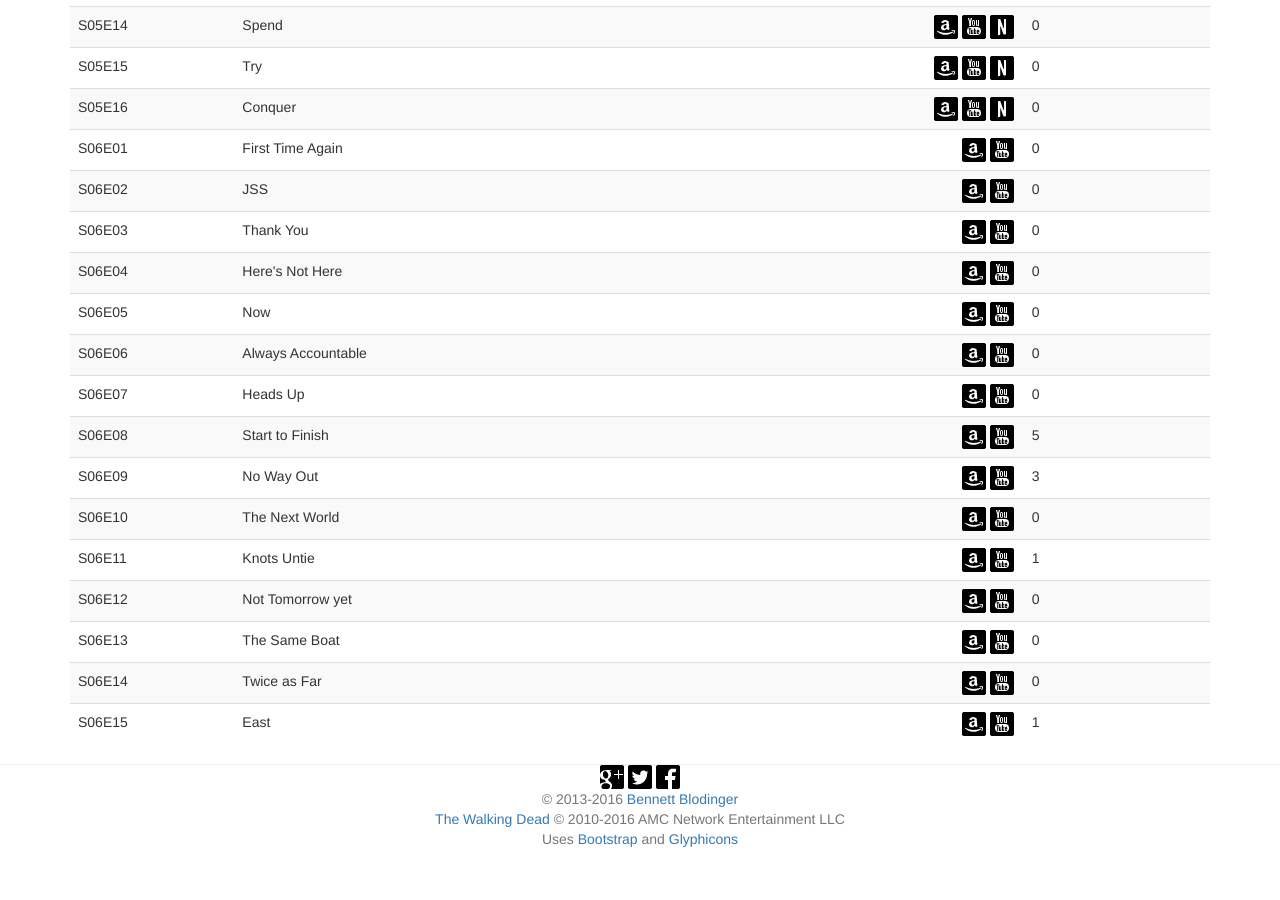
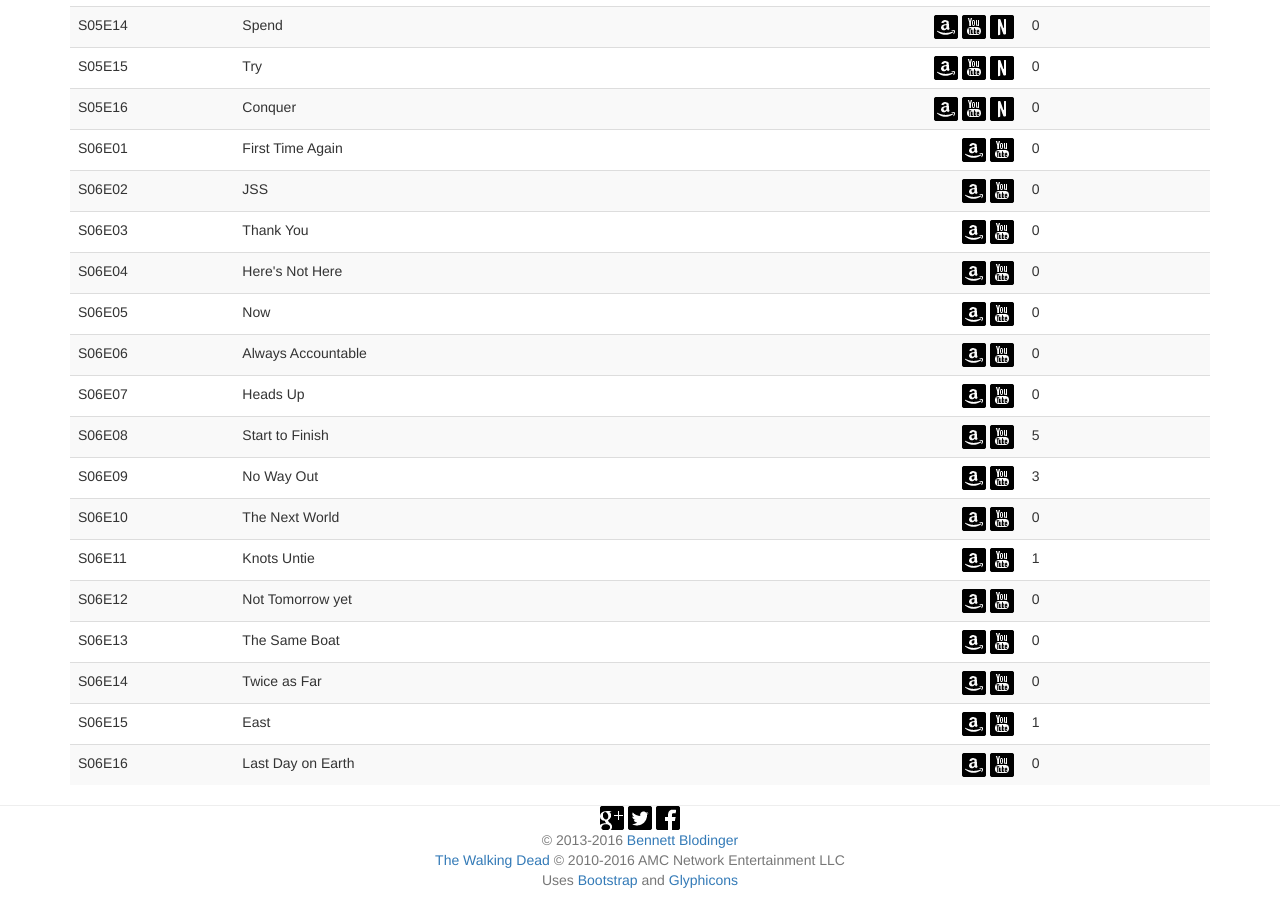
Before and after one commit to benwa/caaarl.com, a Jekyll site: the page built from index.md, in a window 1280 px wide and 900 px high, scrolled down 2948 px. Built offline with Jekyll 4.4.1, drawn with Linux system fonts in a browser that asks for light colours; comment, search, counter and statistics services are not loaded; before the commit the page ends 3807 px from its top, so only the background shows below that.

Commit message:
S06E16
goddamn

```diff
--- a/_data/episodes.yaml
+++ b/_data/episodes.yaml
@@ -654,10 +654,10 @@
   youtube: uI5VOEvA2CI
   count: 1
 
-# - season: 6
-#   episode: 16
-#   title:
-#   amazon:
-#   netflix:
-#   youtube:
-#   count:
+- season: 6
+  episode: 16
+  title: Last Day on Earth
+  amazon: B01DSUDY7O
+  netflix:
+  youtube: 5eypKwSpDs4
+  count: 0
```
